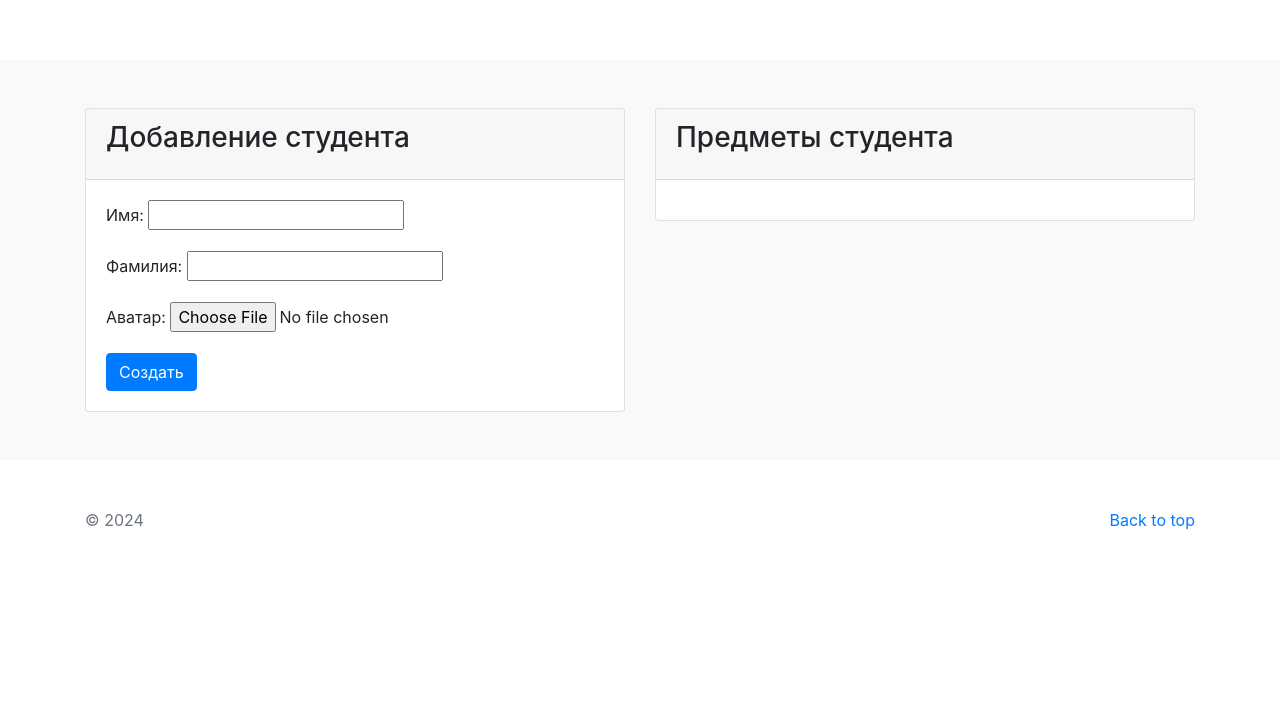
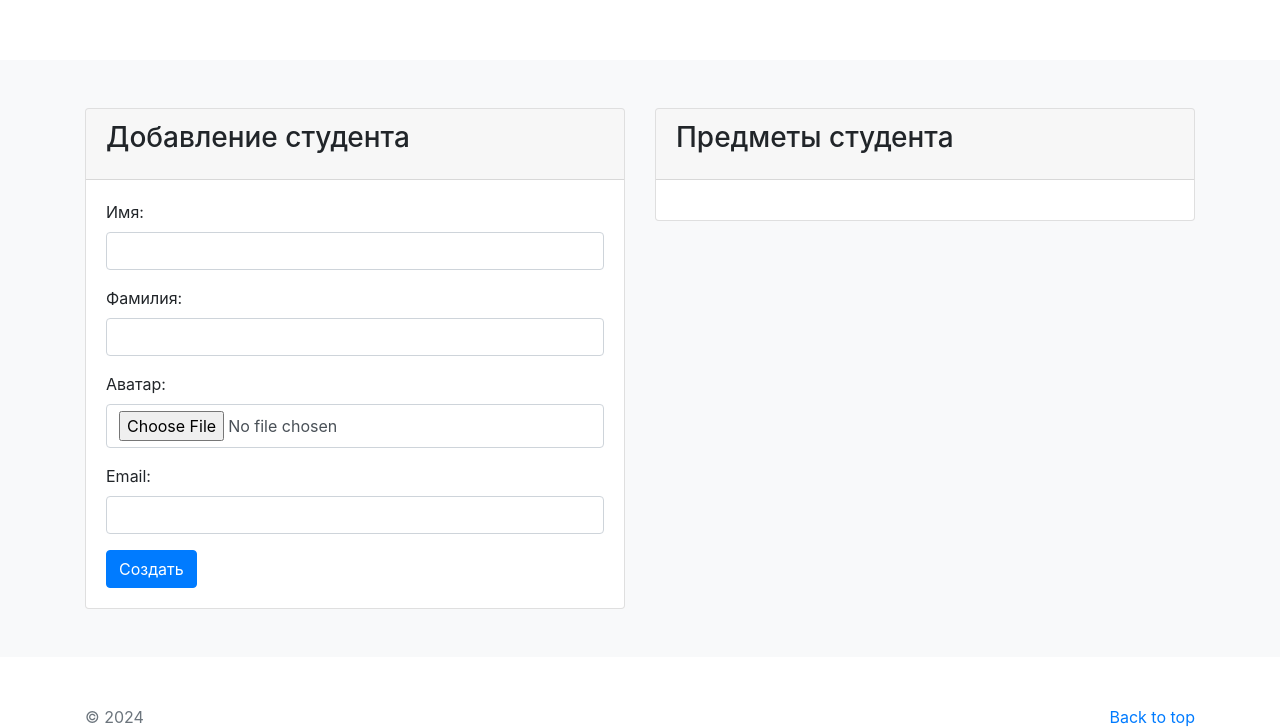
Before and after one commit to Zadorozhnyy-Dmitry/lessons_19.2_23.2, a Django app: page /create/ in a window 1280 px wide. Shown: the part 196-924 px from the top of the page. Before the commit the page ends 726 px from the top, so only its background shows below. Run offline with Django 5.2, Linux system fonts and the light colour scheme; some libraries are stand-ins or nearby versions.

Commit message:
22.1 (4) Валидация и стилизация

```diff
--- a/main/forms.py
+++ b/main/forms.py
@@ -3,15 +3,30 @@ from django import forms
 from main.models import Student, Subject
 
 
-class StudentForm(forms.ModelForm):
+class StyleFormMixin:
+    def __init__(self, *args, **kwargs):
+        super().__init__(*args, **kwargs)
+        for field_name, field in self.fields.items():
+            field.widget.attrs['class'] = 'form-control'
+
+
+class StudentForm(StyleFormMixin, forms.ModelForm):
     class Meta:
         model = Student
         # fields = '__all__'
-        fields = ('first_name', 'last_name', 'avatar',)
+        fields = ('first_name', 'last_name', 'avatar', 'email',)
         # exclude = ('is_active',)
 
+    def clean_email(self):
+        cleaned_data = self.cleaned_data['email']
 
-class SubjectForm(forms.ModelForm):
+        if 'sky.pro' not in cleaned_data:
+            raise forms.ValidationError('Почта должна относиться к учебному заведению')
+
+        return cleaned_data
+
+
+class SubjectForm(StyleFormMixin, forms.ModelForm):
     class Meta:
         model = Subject
         fields = '__all__'
--- a/main/models.py
+++ b/main/models.py
@@ -7,6 +7,8 @@ class Student(models.Model):
     first_name = models.CharField(max_length=100, verbose_name='имя')
     last_name = models.CharField(max_length=100, verbose_name='фамилия')
     avatar = models.ImageField(upload_to='students/', verbose_name='аватар', **NULLABLE)
+
+    email = models.CharField(max_length=150, verbose_name='email', unique=True, **NULLABLE)
 
     is_active = models.BooleanField(default=True, verbose_name='учится')
 
--- a/main/templates/main/student_form.html
+++ b/main/templates/main/student_form.html
@@ -40,6 +40,9 @@
                             {{ formset.management_form }}
                             {% for form in formset.forms %}
                                 {{ form.as_p }}
+                                {% if not forloop.last %}
+                                    <hr>
+                                {% endif %}
                             {% endfor %}
 
                         </div>
```
Also changed, not shown: main/migrations/0004_student_email.py (added).
